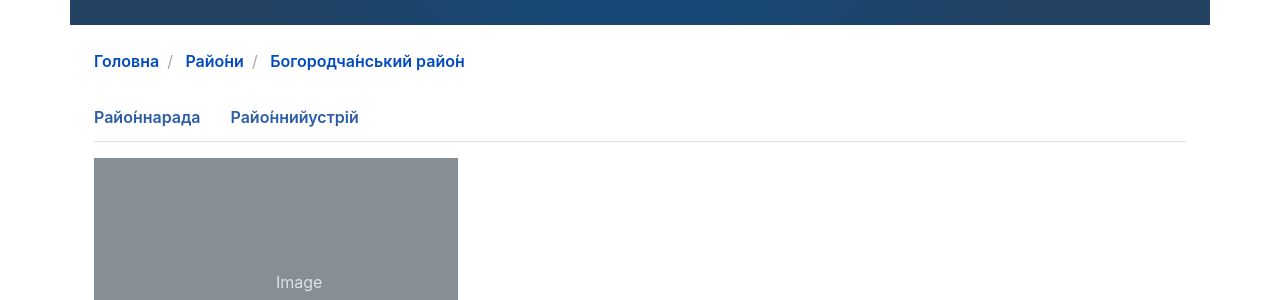
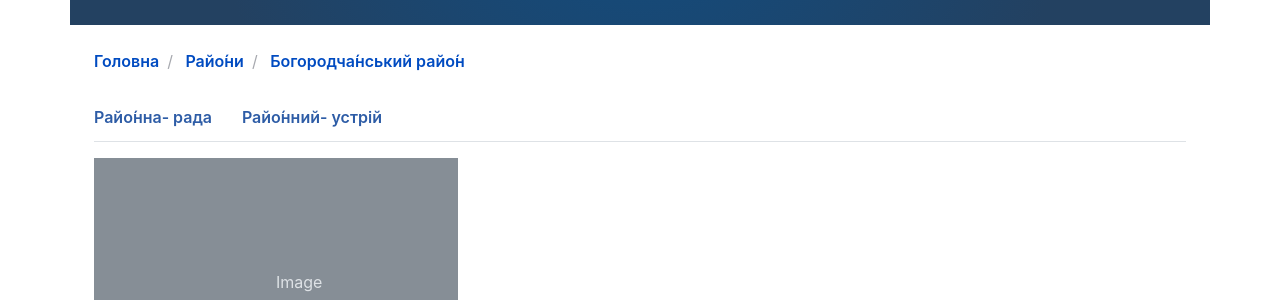
Before and after one commit to typo3uk/typo3uk.github.io, a Jekyll site: the page built from district/bohorodchany/index.html, in a window 1280 px wide. Shown: the part 335-635 px from the top of the page. Built offline with Jekyll 4.4.1, drawn with Linux system fonts in a browser that asks for light colours.

Commit message:
Change #369

```diff
--- a/_layouts/district.html
+++ b/_layouts/district.html
@@ -13,12 +13,12 @@ layout: default
         </li>
         <li class="nav-item" role="presentation">
           <a class="nav-link" id="rada-tab" data-toggle="tab" href="#rada" role="tab" aria-controls="rada" aria-selected="false">
-            {%- if page.dir contains "city" or contains "town" -%}Міська{%- else -%}Райо́нна{%- endif -%} рада
+            {%- if page.dir contains "city" or contains "town" -%}Міська{%- else -%}Райо́нна{%- endif -%} - рада
           </a>
         </li>
         <li class="nav-item" role="presentation">
           <a class="nav-link" id="division-tab" data-toggle="tab" href="#division" role="tab" aria-controls="division" aria-selected="false">
-            {%- if page.dir contains "city" or contains "town" -%}Міський{%- else -%}Райо́нний{%- endif -%} устрій
+            {%- if page.dir contains "city" or contains "town" -%}Міський{%- else -%}Райо́нний{%- endif -%} - устрій
           </a>
         </li>
       </ul>
```
